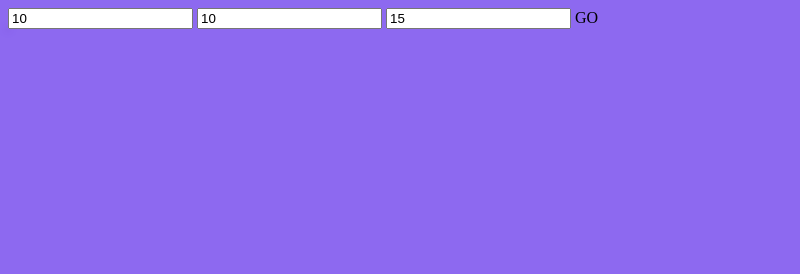
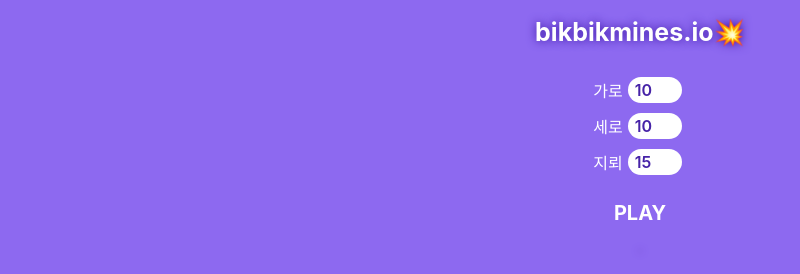
Before and after one commit to yjglab/bikbikmines, a plain HTML site: page index.html in a window 1280 px wide. Shown: the whole page, without its empty margins (0-800 px from the left). Drawn offline with Linux system fonts and the light colour scheme.

Commit message:
complete

```diff
--- a/index.css
+++ b/index.css
@@ -1,25 +1,119 @@
+* {
+  user-select: none;
+}
 body {
+  all: unset;
   background-color: rgb(141, 105, 240);
   color: rgb(0, 0, 0);
+  font-family: -apple-system, BlinkMacSystemFont, "Segoe UI", Roboto, Oxygen,
+    Ubuntu, Cantarell, "Open Sans", "Helvetica Neue", sans-serif;
+  font-weight: 600;
+  overflow: hidden;
 }
 table {
   border-collapse: collapse;
   box-shadow: 0px 0px 7px 1px rgb(87, 51, 185);
 }
 td {
-  border: 1.9px solid rgb(172, 142, 255);
+  border: 1.9px solid rgb(141, 105, 240);
   width: 19px;
   height: 19px;
-  font-size: 0.7px;
+  font-size: 12px;
   background-color: rgb(70, 35, 167);
   text-align: center;
+  font-weight: 800;
+  /* color: rgb(70, 35, 167); */
+  color: black;
 }
 td.opened {
   background-color: rgb(195, 173, 255);
 }
 td.flag {
-  background-color: chocolate;
+  background-color: rgb(68, 211, 255);
 }
 td.question {
-  background-color: cornflowerblue;
+  background-color: rgb(244, 124, 255);
 }
+
+input,
+span {
+  all: unset;
+}
+.screen-wrapper {
+  all: unset;
+  width: 100%;
+  height: 100%;
+  display: flex;
+  justify-content: center;
+  flex-direction: column;
+  align-items: center;
+}
+.input-wrapper {
+  display: flex;
+  flex-direction: column;
+  margin-top: 15px;
+}
+.input-wrapper input {
+  background-color: white;
+  border-radius: 15px;
+  display: flex;
+  align-items: center;
+  padding: 3px 7px;
+  margin: 5px;
+  width: 40px;
+  color: rgb(70, 35, 167);
+}
+.input-wrapper input::placeholder {
+  font-size: 13px;
+  color: rgba(0, 0, 0, 0.45);
+}
+.input-all-wrapper {
+  display: flex;
+  flex-direction: column;
+  align-items: center;
+}
+.input-in-wrapper {
+  display: flex;
+  align-items: center;
+}
+.input-in-wrapper span {
+  color: white;
+  font-weight: 500;
+}
+.input-title {
+  text-align: center;
+}
+.exec {
+  margin: 15px;
+  margin-bottom: 20px;
+  font-size: 20px;
+  color: white;
+  border-radius: 25px;
+  padding: 6px;
+  user-select: none;
+  font-weight: 700;
+}
+.exec:hover {
+  background-color: white;
+  color: rgb(141, 105, 240);
+  transition: 0.3s ease-in-out;
+}
+.exec:not(:hover) {
+  background-color: none;
+  color: white;
+  transition: 0.3s ease-in-out;
+}
+h1 {
+  all: unset;
+  font-size: 25px;
+  font-weight: 700;
+  margin: 17px;
+  margin-bottom: 10px;
+  color: white;
+  text-shadow: 0px 0px 10px rgb(59, 21, 165);
+}
+.result-wrapper {
+  margin: 10px;
+  color: white;
+  font-weight: 500;
+}
--- a/index.html
+++ b/index.html
@@ -8,37 +8,58 @@
   </head>
 
   <body>
+    <div class="screen-wrapper">
+      <h1>bikbikmines.io💥</h1>
+      <div class="input-wrapper">
+        <div class="input-all-wrapper">
+          <div class="input-in-wrapper">
+            <span class="input-title">가로</span>
             <input
               value="10"
-      min=""
-      max=""
+              min="10"
+              max="45"
               type="text"
               class="hor"
+              required
               placeholder="가로"
             />
+          </div>
+          <div class="input-in-wrapper">
+            <span class="input-title">세로</span>
             <input
               value="10"
-      min=""
-      max=""
+              min="10"
+              max="45"
               type="text"
               class="ver"
+              required
               placeholder="세로"
             />
+          </div>
+          <div class="input-in-wrapper">
+            <span class="input-title">지뢰</span>
             <input
               value="15"
               min="10"
-      max="60"
+              max="100"
               type="text"
               class="mine"
+              required
               placeholder="지뢰"
             />
-    <span class="exec" onclick="handleStartAudio.play()">GO</span>
+          </div>
+          <span class="exec" onclick="handleStartAudio.play()">PLAY</span>
+        </div>
+      </div>
+
+      <div class="table-wrapper">
         <table class="table">
           <thead></thead>
           <tbody></tbody>
         </table>
-    <span class="result"></span>
-
+      </div>
+      <div class="result-wrapper"><span class="result"></span></div>
+    </div>
     <audio class="boomSound" src="audio/boom.mp3"></audio>
     <audio class="bikSound" src="audio/bik.mp3"></audio>
     <audio class="victorySound" src="audio/victory.mp3"></audio>
--- a/index.js
+++ b/index.js
@@ -23,6 +23,7 @@
   cTD: 0,
 };
 document.querySelector(".exec").addEventListener("click", () => {
+  document.querySelector(".exec").textContent = "REPLAY";
   tbody.innerHTML = "";
   stopFlag = false;
   document.querySelector(".result").textContent = "";
@@ -31,7 +32,12 @@
   const hor = parseInt(document.querySelector(".hor").value);
   const ver = parseInt(document.querySelector(".ver").value);
   const mine = parseInt(document.querySelector(".mine").value);
-
+  if (hor * ver < mine) {
+    document.querySelector(".result").textContent = "지뢰의 수가 너무 많아요!";
+    return;
+  } else {
+    document.querySelector(".result").textContent = "";
+  }
   //---------- 지뢰 랜덤 위치에 생성
   let candidate = Array(hor * ver)
     .fill()
@@ -49,6 +55,14 @@
   //----------
 
   //---------- 테이블 생성
+  if (hor !== ver) {
+    document.querySelector(
+      ".result"
+    ).textContent = `가로와 세로의 칸 수를 같게 입력하세요`;
+    return;
+  } else {
+    document.querySelector(".result").textContent = "";
+  }
   for (let i = 0; i < ver; i++) {
     let arr = [];
     let tr = document.createElement("tr");
@@ -132,7 +146,7 @@
 
           td.textContent = "💥"; // boom
           handleFailSound();
-          document.querySelector(".result").textContent = "실패!";
+          document.querySelector(".result").textContent = "정말 못하시네요ㅋ";
           stopFlag = true;
         } else {
           dataset[TR][TD] = 1;
@@ -201,7 +215,8 @@
           if (opened === hor * ver - mine) {
             stopFlag = true;
             handleVictorySound();
-            document.querySelector(".result").textContent = "승리!";
+            document.querySelector(".result").textContent =
+              "정말 대단하시네요!";
           }
         }
       });
```
Lines whose indentation alone changed are shown as unchanged.
